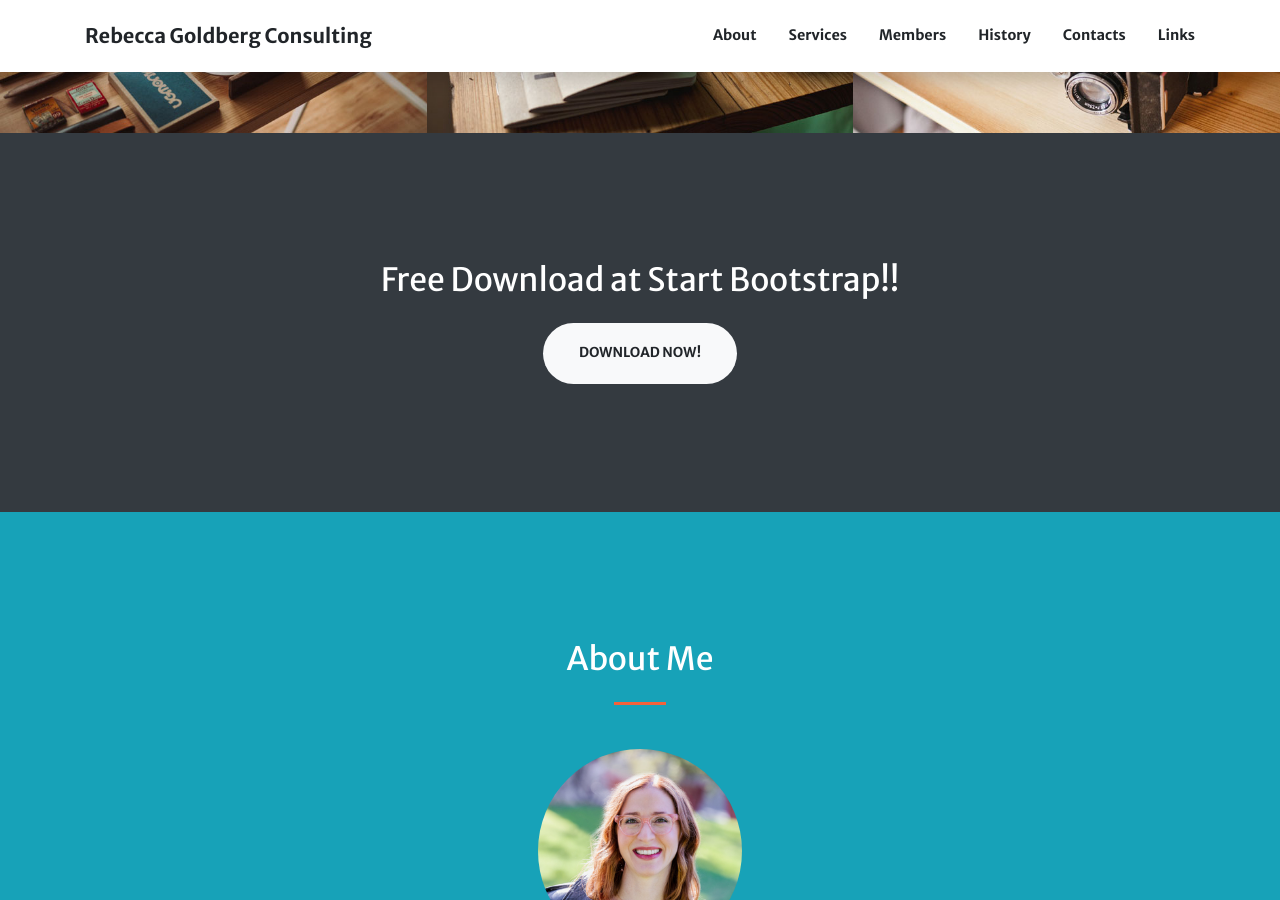
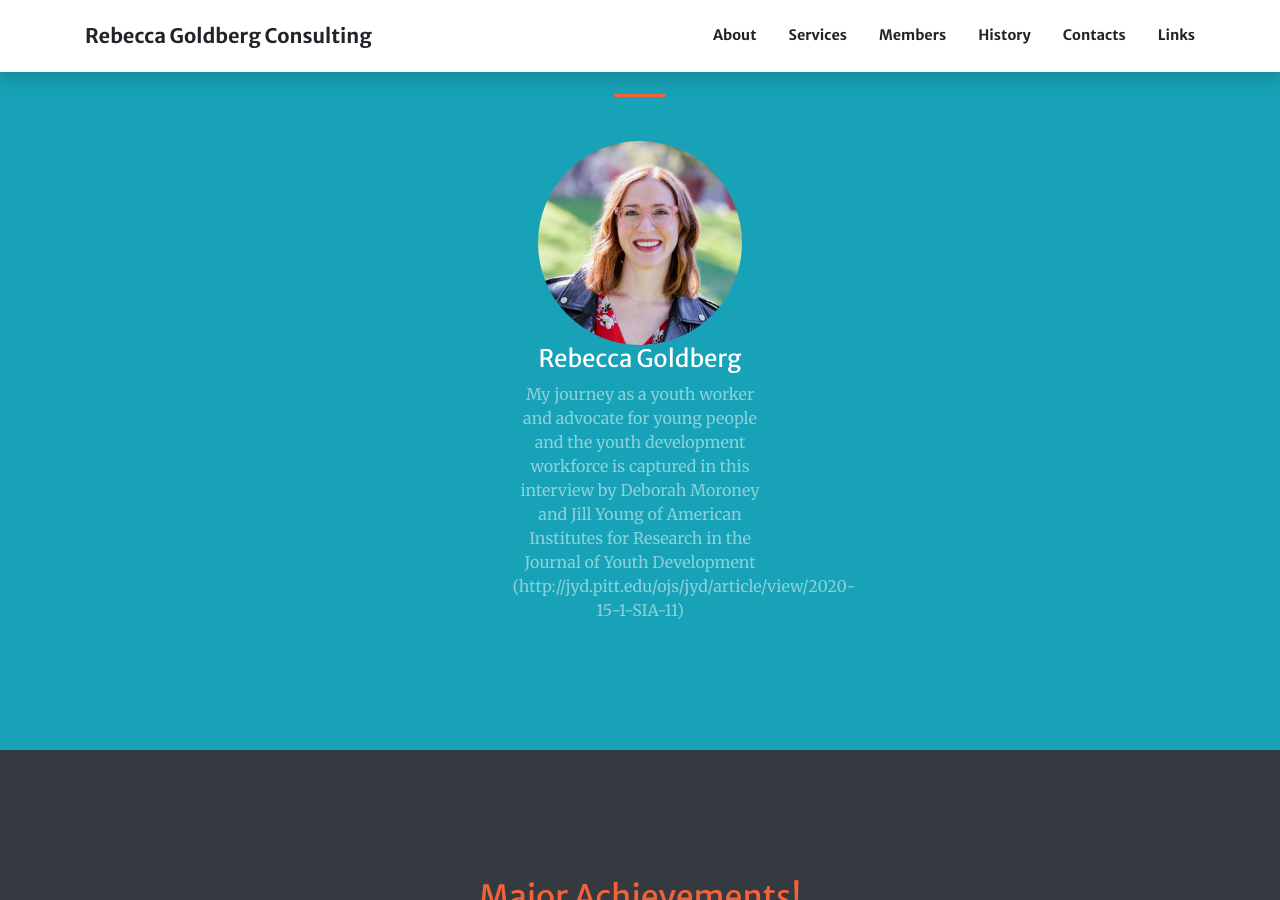
Before and after one commit to rebeccagoldberg/rebeccagoldberg.github.io, a Jekyll site: the page built from index.md, in a window 1280 px wide and 900 px high, scrolled down 2511 px. Built offline with Jekyll 4.4.1, drawn with Linux system fonts in a browser that asks for light colours; some of the changed lines change nothing that is shown.

Commit message:
Update index.md

```diff
--- a/index.md
+++ b/index.md
@@ -56,34 +56,6 @@
         #text:
         icon: fa-heart
 
-  - type: portfolio.html
-    # this section has always ID 'portfolio'
-    #section_id: portfolio
-    #background_style: bg-dark
-    projects:
-      - title: Project 1
-        text: This is a very short project description.
-        # the images are located in:
-        # img/portfolio/fullsize
-        # img/portfolio/thumbnails
-        icon: 1.jpg
-        url: '#'
-      - title: Project 2
-        text: This is a very short project description.
-        icon: 2.jpg
-        url: '#'
-      - title: Project 3
-        text: This is a very short project description.
-        icon: 3.jpg
-        url: '#'
-
-  - type: aside.html
-    section_id: aside
-    title: Free Download at Start Bootstrap!
-    actions:
-      - title: Download Now!
-        url: https://startbootstrap.com/themes/creative/
-        class: btn-light
 
   - type: members.html
     section_id: members
@@ -133,4 +105,36 @@
       icon_type: fab
       url: 'https://www.linkedin.com/in/rebeccamgoldberg/'
 
+
+
+  - type: portfolio.html
+    # this section has always ID 'portfolio'
+    #section_id: portfolio
+    #background_style: bg-dark
+    projects:
+      - title: Project 1
+        text: This is a very short project description.
+        # the images are located in:
+        # img/portfolio/fullsize
+        # img/portfolio/thumbnails
+        icon: 1.jpg
+        url: '#'
+      - title: Project 2
+        text: This is a very short project description.
+        icon: 2.jpg
+        url: '#'
+      - title: Project 3
+        text: This is a very short project description.
+        icon: 3.jpg
+        url: '#'
+
+#  - type: aside.html
+#    section_id: aside
+#    title: Free Download at Start Bootstrap!
+#    actions:
+#      - title: Download Now!
+#        url: https://startbootstrap.com/themes/creative/
+#        class: btn-light
+
+
 ---
```
